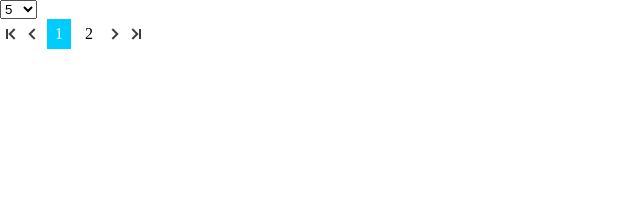
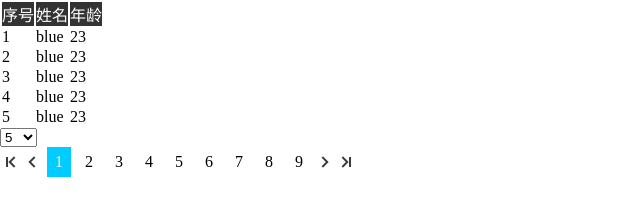
Before and after one commit to CooLNuanfeng/tablesDataPage, a website: page demo.html in a window 1280 px wide. Shown: the whole page, without its empty margins (0-640 px from the left). Drawn offline with Linux system fonts and the light colour scheme.

Commit message:
基本功能已完成，雏形

```diff
--- a/javascript/Fzxa.page.js
+++ b/javascript/Fzxa.page.js
@@ -1,13 +1,12 @@
 define(function(){
-	var Fzxa = Fzxa ? Fzxa : {};
-    var Pager = function(id) {
-       var self = this;
+
+	function Pager(id,index,size,itemCount){
 		this.id = id;
 		this.container = null;
-       this.index = 1;         // 当前页码, 从1开始
-       this.size = 10;         // 每页显示记录数
+		this.index = index;         // 当前页码, 从1开始
+		this.size = size;         // 每页显示记录数
 		this.maxButtons = 9;    // 显示的分页按钮数量
-       this.itemCount = 0;     // 记录总数
+		this.itemCount = itemCount;     // 记录总数
 		this.pageCount = 0;     // 总页数
 
 		this.zh = {
@@ -16,37 +15,33 @@ define(function(){
 		    'start': '', // 首页
 		    'end'  : ''  // 末页
 		};
+	}
 
-       /**
-        * 自定义click
-        * @param index: 被点击的页码.
-        */
-       this.onclick = function (index) {};
-
-       /**
-        * 内部方法.
-        */
-       this._onclick = function (index) {
+	Pager.prototype = {
+		constructor: 'Pager',
+		onclick :  function (index) {},
+		_onclick : function (index) {
+		   var self = this;
            self.index = index;
            self.onclick(index);
            self.render();
-       };
-
+        },
         /**
         * 在显示之前计算各种页码变量的值.
         */
-       this.calculate = function () {
+        calculate : function () {
+           var self = this;
            self.pageCount = parseInt(Math.ceil(self.itemCount / self.size));
            self.index = parseInt(self.index);
            if (self.index > self.pageCount) {
                self.index = self.pageCount;
            }
-       };
-
+        },
         /**
         * 渲染分页控件.
         */
-       this.render = function () {
+        render : function () {
+        	  var self = this;
               if (self.id != undefined) {
                   var div = document.getElementById(self.id);
                   div.view = self;
@@ -98,12 +93,8 @@ define(function(){
                       return false;
                   };
                }
-       };
         }
-
-	Fzxa.Pager = function(id){
-	    return new Pager(id);
 	};
 
-    return Fzxa;
+    return Pager;
 })
--- a/javascript/main.js
+++ b/javascript/main.js
@@ -2,7 +2,7 @@ requirejs.config({
     urlArgs: "bust=" + (new Date()).getTime(), //阻止缓存
     paths: {
         jquery: 'jquery',
-        Fzxa :'Fzxa.page'
+        Pager :'Fzxa.page'
         //mytableDataPage : '../lib/mytableDataPage.min'
     }
 });
@@ -11,40 +11,40 @@ define(['mytableDataPage'],function(t){
 
     var mytable = t.mytable("myTableBox",{
     	theader : [
-    		{"attr" : [{"id":"1"},{'data-name':'ID'}],"txt":'序号',"id" :"userid"},
-    		{"attr" : [{"id":"2"}],"txt":'姓名',"id":"username"},
-    		{"attr" : [{"id":"3"}],"txt":'序号',"id":"userage"}
+    		{"attrs" : [{"id":"1"},{'data-name':'ID'}],"txt":'序号',"id" :"userid"},
+    		{"attrs" : [{"id":"2"}],"txt":'姓名',"id":"username"},
+    		{"attrs" : [{"id":"3"}],"txt":'年龄',"id":"userage"}
     	],
     	data : [
-    		{"userid":0,"username":'blue',"userage":23},
-    		{"userid":0,"username":'blue',"userage":23},
-    		{"userid":0,"username":'blue',"userage":23},
-    		{"userid":0,"username":'blue',"userage":23},
-    		{"userid":0,"username":'blue',"userage":23},
-    		{"userid":0,"username":'blue',"userage":23},
-    		{"userid":0,"username":'blue',"userage":23},
-    		{"userid":0,"username":'blue',"userage":23},
-    		{"userid":0,"username":'blue',"userage":23},
-    		{"userid":0,"username":'blue',"userage":23},
-    		{"userid":0,"username":'blue',"userage":23},
-    		{"userid":0,"username":'blue',"userage":23},
-    		{"userid":0,"username":'blue',"userage":23},
-    		{"userid":0,"username":'blue',"userage":23},
-    		{"userid":0,"username":'blue',"userage":23},
-    		{"userid":0,"username":'blue',"userage":23},
-    		{"userid":0,"username":'blue',"userage":23},
-    		{"userid":0,"username":'blue',"userage":23},
-    		{"userid":0,"username":'blue',"userage":23},
-    		{"userid":0,"username":'blue',"userage":23},
-    		{"userid":0,"username":'blue',"userage":23},
-    		{"userid":0,"username":'blue',"userage":23},
-    		{"userid":0,"username":'blue',"userage":23},
-    		{"userid":0,"username":'blue',"userage":23},
-    		{"userid":0,"username":'blue',"userage":23},
-    		{"userid":0,"username":'blue',"userage":23},
-    		{"userid":0,"username":'blue',"userage":23},
-    		{"userid":0,"username":'blue',"userage":23},
-    		{"userid":0,"username":'blue',"userage":23},
+    		{"userid":1,"username":'blue',"userage":23},
+    		{"username":'blue',"userid":2,"userage":23},
+    		{"userid":3,"userage":23,"username":'blue'},
+    		{"userid":4,"username":'blue',"userage":23},
+    		{"userid":5,"username":'blue',"userage":23},
+    		{"userid":6,"username":'blue',"userage":23},
+    		{"userid":7,"username":'blue',"userage":23},
+    		{"userid":8,"username":'blue',"userage":23},
+    		{"userid":9,"username":'blue',"userage":23},
+    		{"userid":10,"username":'blue',"userage":23},
+    		{"userid":12,"username":'blue',"userage":23},
+    		{"userid":13,"username":'blue',"userage":23},
+    		{"userid":14,"username":'blue',"userage":23},
+    		{"userid":15,"username":'blue',"userage":23},
+    		{"userid":16,"username":'blue',"userage":23},
+    		{"userid":17,"username":'blue',"userage":23},
+    		{"userid":18,"username":'blue',"userage":23},
+    		{"userid":19,"username":'blue',"userage":23},
+    		{"userid":20,"username":'blue',"userage":23},
+    		{"userid":21,"username":'blue',"userage":23},
+    		{"userid":22,"username":'blue',"userage":23},
+    		{"userid":23,"username":'blue',"userage":23},
+    		{"userid":24,"username":'blue',"userage":23},
+    		{"userid":25,"username":'blue',"userage":23},
+    		{"userid":26,"username":'blue',"userage":23},
+    		{"userid":27,"username":'blue',"userage":23},
+    		{"userid":28,"username":'blue',"userage":23},
+    		{"userid":29,"username":'blue',"userage":23},
+    		{"userid":30,"username":'blue',"userage":23},
     		{"userid":0,"username":'blue',"userage":23},
     		{"userid":0,"username":'blue',"userage":23},
     		{"userid":0,"username":'blue',"userage":23},
--- a/javascript/mytableDataPage.js
+++ b/javascript/mytableDataPage.js
@@ -1,4 +1,4 @@
-define(['jquery','Fzxa'],function($,Fzxa){
+define(['jquery','Pager'],function($,Pager){
 
 	function Mytable(){
 		this.options = {
@@ -6,6 +6,7 @@ define(['jquery','Fzxa'],function($,Fzxa){
 			"data" : [],
 			"rows" : 5
 		};
+		this.$box = null;
 	}
 
 	Mytable.prototype = {
@@ -22,12 +23,18 @@ define(['jquery','Fzxa'],function($,Fzxa){
 		//整体渲染
 		render : function(id){
 
-			var $box = $('#'+id);
+			this.$box= $('#'+id);
 			var strHtml="<div class=\"tableBody\">" +
+						"<table>" +
+							"<thead>" +
+							"</thead>" +
+							"<tbody>" +
+							"</tbody>" +
+						"</table>" +
 						"</div>" +
 						"<div class=\"tablePage\">" +
-							"<select class=\"selectPage\" value=''>" +
-								"<option value=\"5\">5</option>" +
+							"<select id='selectPage' class=\"selectPage\" value='5'>" +
+								"<option value=\"5\" selected>5</option>" +
 								"<option value=\"10\">10</option>" +
 								"<option value=\"15\">15</option>" +
 								"<option value=\"30\">30</option>" +
@@ -37,51 +44,85 @@ define(['jquery','Fzxa'],function($,Fzxa){
 							"</div>" +
 						"</div>";
 
-			$box.html(strHtml);
+			this.$box.html(strHtml);
 
-			this.renderTable($box);
-			this.renderSelectPage($box);
-			this.renderPage($box);
+			this.renderSelectPage();
+			this.renderPage(1,this.options.rows,this.options.data.length);
+			this.renderTable(1,this.options.rows);
 		},
 
 		//渲染表格
-		renderTable : function($obj){
+		renderTable : function(pageNow,rows){
+			var theader = this.options.theader;
+			var data = this.options.data;
+			var keyMark = [];
+			var $table = this.$box.find('table');
 
-			var tableHtml ="";
+			var tableHtml = "<table><thead><tr>";
 
-			$obj.find('.tableBody').html(tableHtml);
+			//渲染表头
+			$.each(theader,function(index, item) {
+				keyMark.push(item.id);
+				tableHtml+='<td mark='+item.id;
+				for(var i=0;i<item.attrs.length; i++){
+					for(var key in item.attrs[i]){
+						//$td.attr(key) = item.attrs[i][key];
+						tableHtml+= ' '+key+'='+item.attrs[i][key];
+					}
+				}
+				tableHtml+='>'+item.txt+'</td>';
+			});
+			tableHtml+='</tr><tbody>';
+
+
+			//渲染表身
+			//console.log(data.length,pageNow,rows);
+			var copyArr; //备份数据
+			copyArr = data.concat();
+
+			copyArr = copyArr.splice((pageNow-1)*rows, rows);
+
+			$.each(copyArr,function(index,item){
+				tableHtml+='<tr>';
+				for(var i=0; i<keyMark.length; i++){
+					tableHtml+='<td>'+item[keyMark[i]]+'</td>'
+				}
+				tableHtml+='</tr>';
+			})
+
+			tableHtml+='</tbody></table>'
+
+			$table.html(tableHtml);
+
 		},
 
 		//渲染筛选页数
-		renderSelectPage : function($obj){
-			var rows = this.options.rows;
-			var html = '';
-			var arr = [5,10,15,30,50];
+		renderSelectPage : function(){
+			var selectPage = null;
+			var _this =this;
+			var counts = this.options.data.length;
 
-			$.each(arr,function(index,value){
-				if(value == rows){
-					html +="<option value="+value+" selected>"+value+"</option>";
-				}else{
-					html+="<option value="+value+">"+value+"</option>"
-				}
+			this.$box.find('#selectPage').on('change', function(event) {
+				selectPage = $(this).val();
+				//return selectPage;
+				_this.renderPage(1,selectPage,counts);
+				_this.renderTable(1,selectPage);
 			});
 
-			$obj.find('.selectPage').html(html);
 		},
 
 		//渲染分页部分
-		renderPage : function($obj){
-			console.log(Fzxa);
-			var pager = Fzxa.Pager('table_pages');
-			   pager.itemCount = 20;
-			   pager.size = 10;
-			   pager.index = 1;
-			   pager.onclick = function(index){
-			   	alert(index);
-			   };
-			   if(pager.itemCount > 10){
-			       pager.render();
-			   }
+		renderPage : function(index,size,counts){
+
+			var _this = this;
+			var pager = new Pager('table_pages',index,size,counts);
+
+		    pager.onclick = function(index){
+		   		_this.renderTable(index,size);
+		    };
+		    if(counts > 10){
+		       pager.render();
+		    }
 		},
 
 	}
```
Also changed, not shown: demo.html (+12 -0 lines), lib/mytableDataPage.min.js. Lines whose indentation alone changed are shown as unchanged.
